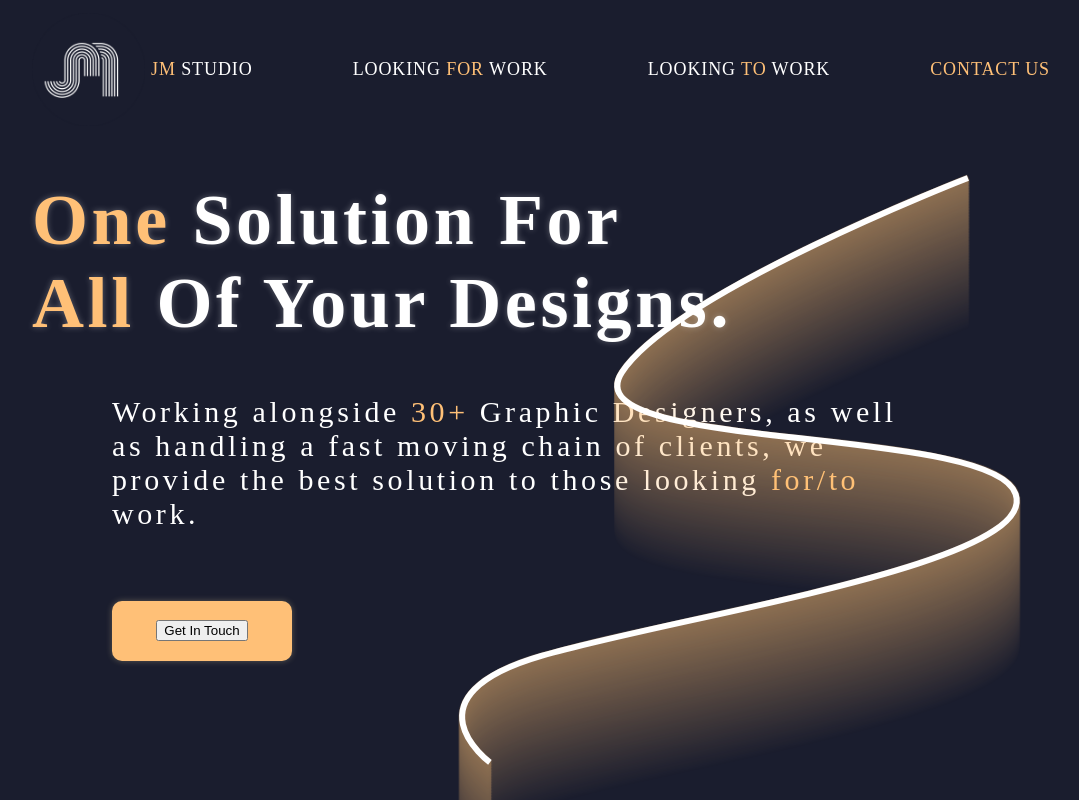
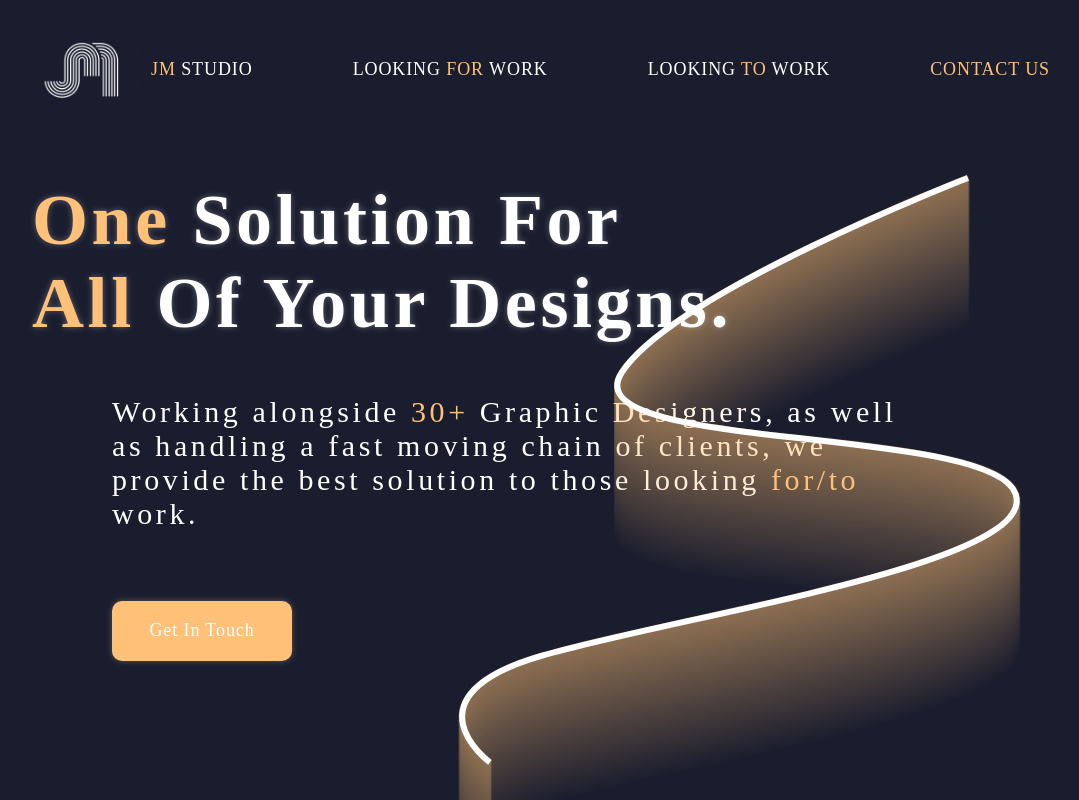
Before and after one commit to Hyght/JMStudio, a React (Create React App) app: page / in a window 1280 px wide. Shown: the top 800 px of the page, without its empty margins (96-1175 px from the left). Built offline with nearby package versions, Linux system fonts and the light colour scheme; the HTML template or start-up script is replaced by a standard one.

Commit message:
deployed website

```diff
--- a/src/App.css
+++ b/src/App.css
@@ -110,11 +110,14 @@
     align-items: center;
 }
 
-.contact-container a {
+.contact-container button {
     font-weight: 500;
     font-size: 18px;
     letter-spacing: 0.05em;
     color: white;
+    border: none;
+    background-color: transparent;
+    font-family: inherit;
 }
 
 .app-contents {
```
